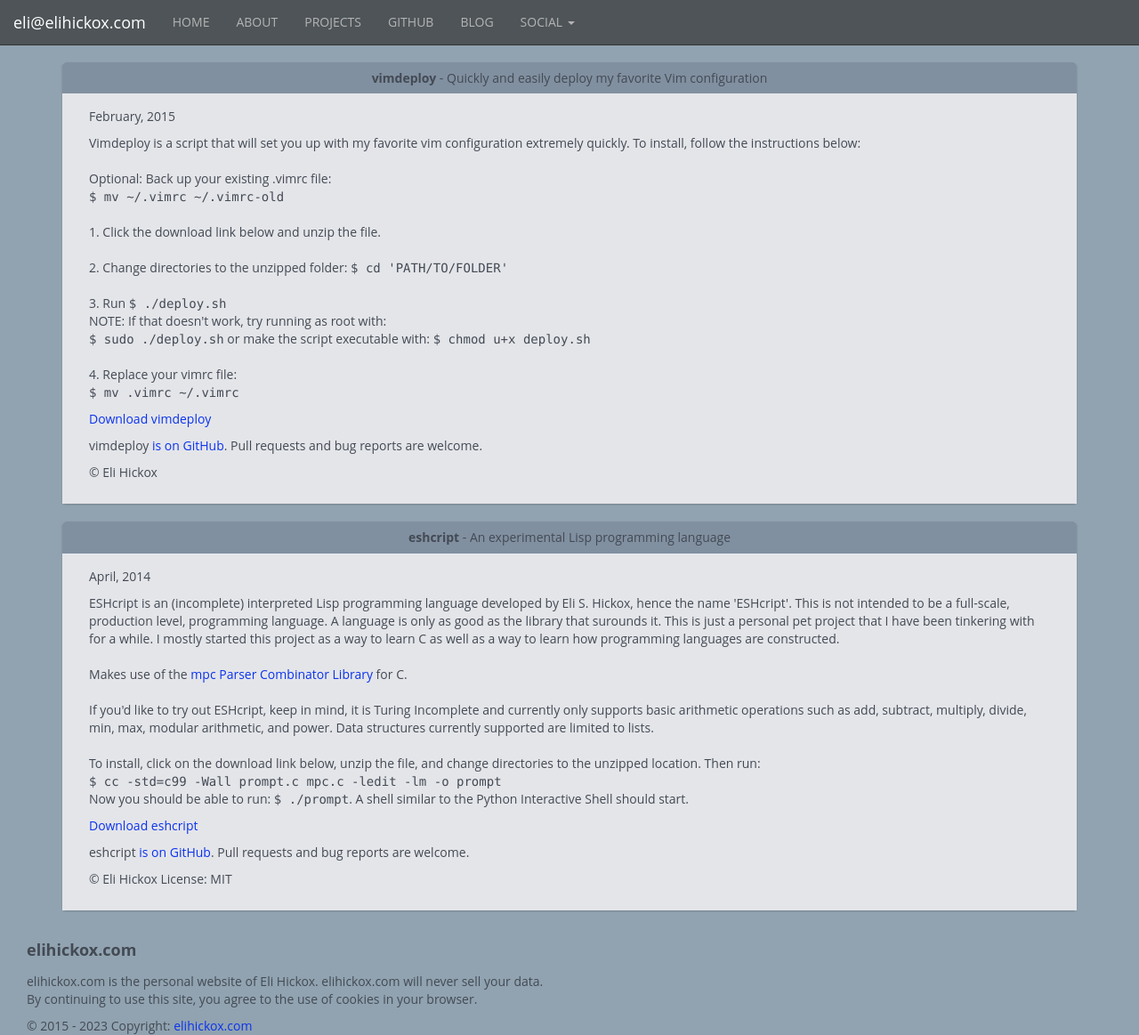
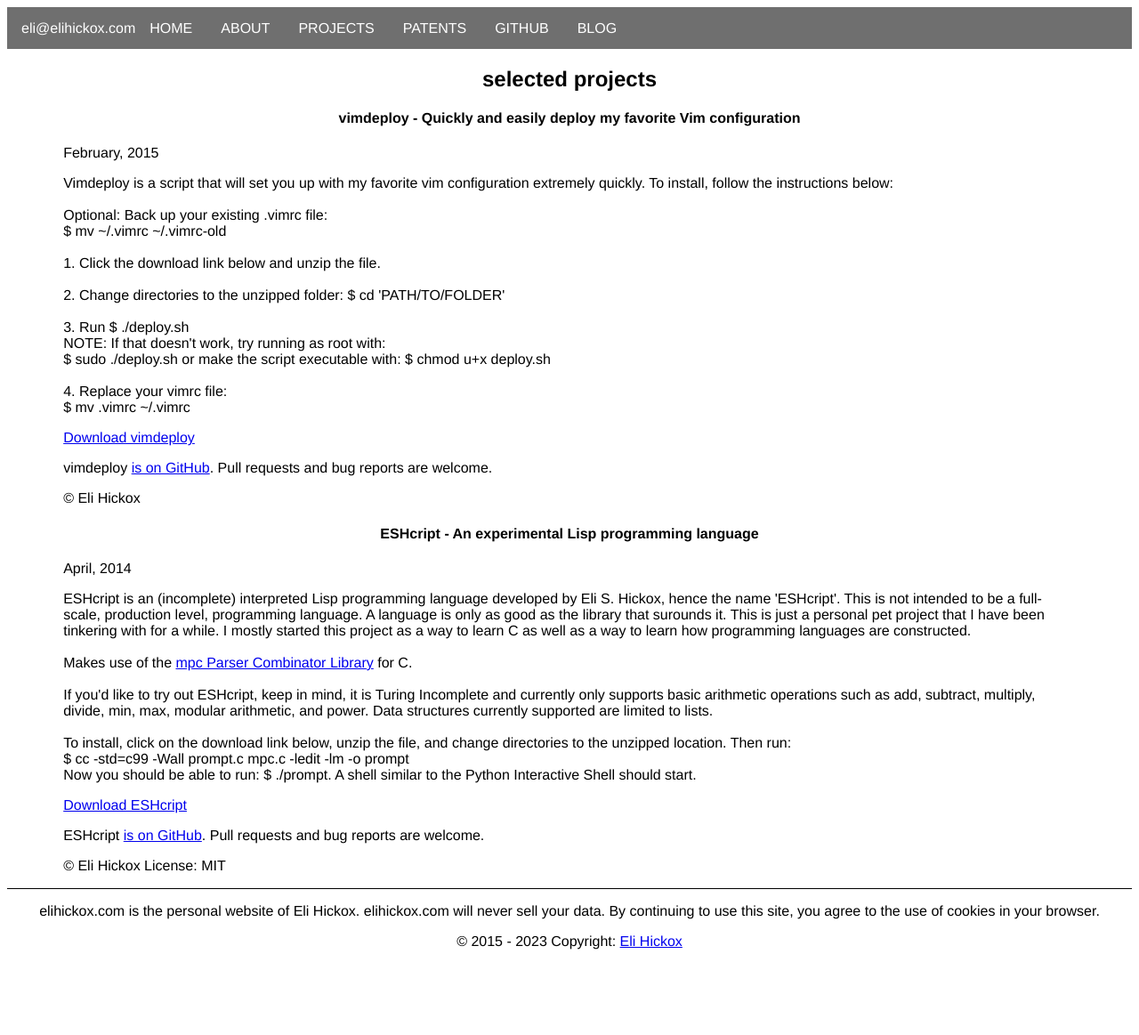
Before and after one commit to ehickox/hickoxyz, a Flask app: page /projects in a window 1280 px wide. Shown: the whole page at 89% size. After the commit the page ends 1067 px from the top, so only its background shows below. Run offline with Flask 2, Linux system fonts and the light colour scheme; some libraries are stand-ins or nearby versions.

Commit message:
feat(view_v2): projects page and patent link

```diff
--- a/app/controller.py
+++ b/app/controller.py
@@ -152,7 +152,7 @@
 
 def get_eshcript():
     project = Project(
-        title="eshcript",
+        title="ESHcript",
         tagline="An experimental Lisp programming language",
         date="April, 2014",
         github="https://github.com/ehickox/eshcript",
--- a/app/templates/v2/base.html
+++ b/app/templates/v2/base.html
@@ -75,6 +75,9 @@
 	      <a href="{{ url_for('projects') }}">PROJECTS</a>
 	    </li>
 	    <li>
+	      <a href="https://patents.justia.com/inventor/eli-spencer-hickox">PATENTS</a>
+	    </li>
+	    <li>
 	      <a href="https://github.com/ehickox">GITHUB</a>
 	    </li>
 	    <li>
@@ -95,7 +98,7 @@
         elihickox.com is the personal website of Eli Hickox. elihickox.com will never sell your data. By continuing to use this site, you agree to the use of cookies in your browser.
       </p>
       <p>
-        © 2015 - 2023 Copyright: <a href="https://www.elihickox.com"> ehLabs </a>
+        © 2015 - 2023 Copyright: <a href="https://www.elihickox.com"> Eli Hickox</a>
       </p>
     </div>
     </footer>
--- /dev/null
+++ b/app/templates/v2/projects.html
@@ -0,0 +1,26 @@
+{% extends 'v2/base.html' %}
+
+{% block body %}
+<h2 class="centered">selected projects</h2>
+
+{% for project in projects %}
+<a href="#{{project.title}}"></a>
+<a name={{project.title}}></a>
+<h4 class="centered">{{project.title}} - {{project.tagline}}</h4>
+
+<p class="margined">{{project.date}}</p>
+<p class="margined">{{project.description|safe}}</p>
+{% if project.link %}
+<p class="margined"><a href={{project.link}}>Go to {{project.title}}</a></p>
+{% endif %}
+{% if project.download %}
+<p class="margined"><a href={{project.download}}>Download {{project.title}}</a></p>
+{% endif %}
+{% if project.github %}
+<p class="margined">{{project.title}} <a href={{project.github}}> is on GitHub</a>. Pull requests and bug reports are welcome.</p>
+{% endif %}
+<p class="margined">© {{project.copywrite}}</p>
+
+{% endfor %}
+
+{% endblock %}
--- a/app/views.py
+++ b/app/views.py
@@ -17,7 +17,12 @@
 @app.route("/projects")
 def projects():
     projects_list = get_projects()
-    return render_template("projects.html", projects=projects_list, title="projects - elihickox.com")
+    return render_template("v2/projects.html", projects=projects_list, title="projects - elihickox.com")
+
+@app.route("/patents")
+def patents():
+    projects_list = get_projects()
+    return render_template("v2/projects.html", projects=projects_list, title="projects - elihickox.com")
 
 
 @app.route("/works")
```
Also changed, not shown: app/templates/v2/index.html (+18 -4 lines).
